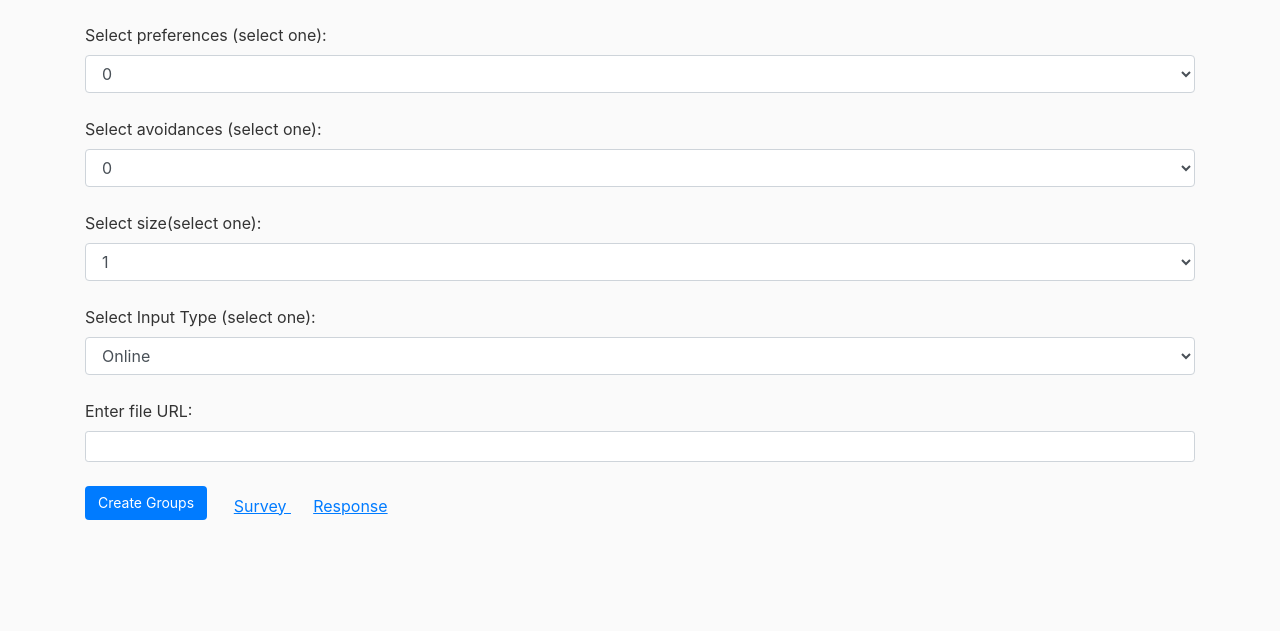
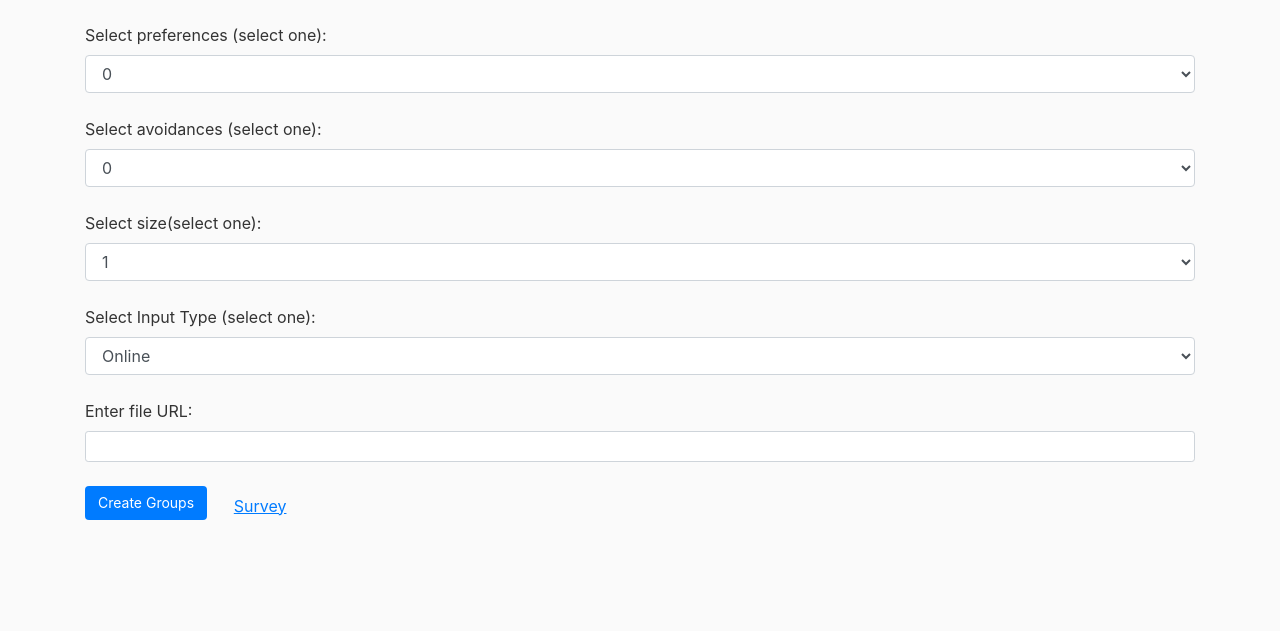
Before and after one commit to tejasipalkar/SER_517_Software_Factory_group5, a Flask app: page /group in a window 1280 px wide. Shown: the part 169-800 px from the top of the page. Run offline with Flask 2, Linux system fonts and the light colour scheme; a user stored in the database is signed in; data comes from the database, SQL or seed files in the repository; some libraries are stand-ins or nearby versions.

Commit message:
removed survey response from group page

```diff
--- a/instructorTool/templates/group_page.html
+++ b/instructorTool/templates/group_page.html
@@ -51,7 +51,6 @@
         <br>
         <button type="submit" class="btn btn-primary mb-2" id ="create-grp">Create Groups</button>
         <a href={{survey}} id="editsurvey" target="_blank" style="margin-left: 2%;text-decoration: underline;"> Survey </a>
-        <a href={{response}} id="response" target="_blank" style="margin-left: 2%;text-decoration: underline;"> Response </a>
     </div>
   </form>
 </div>
```
